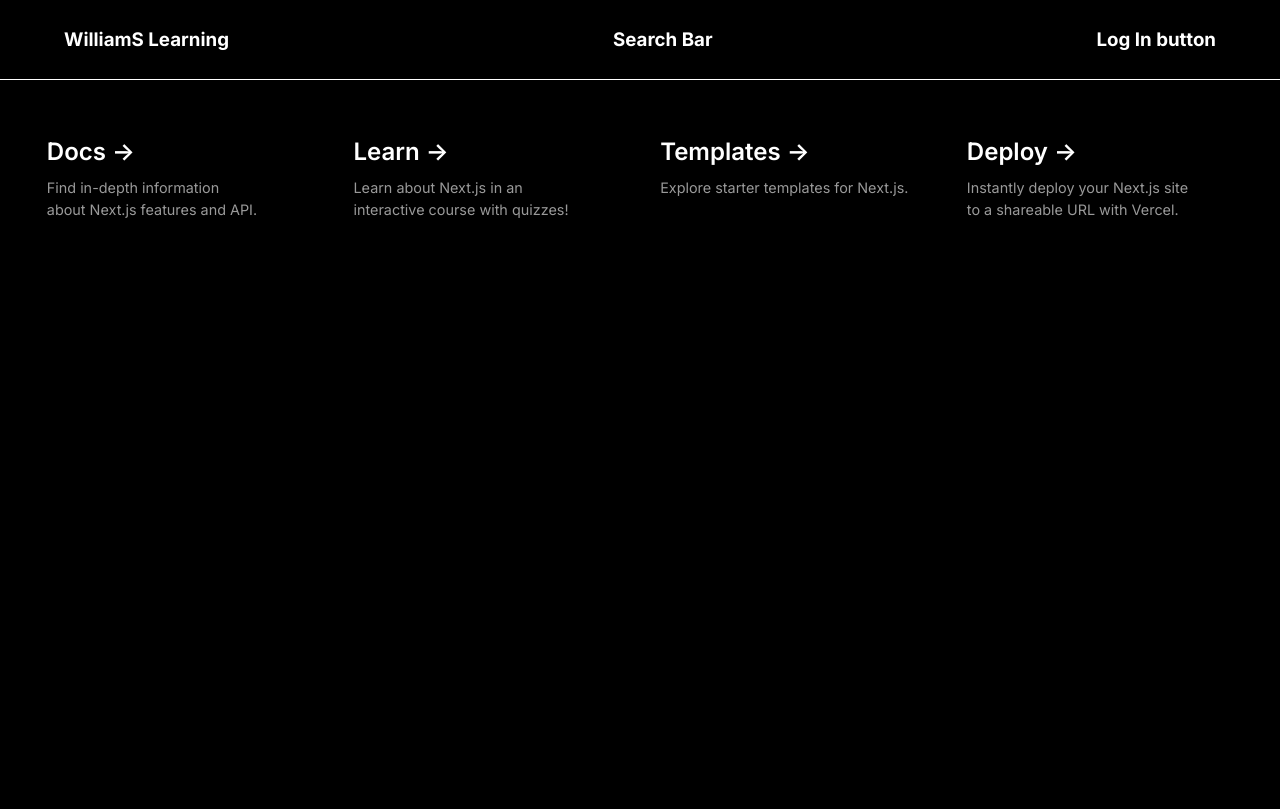
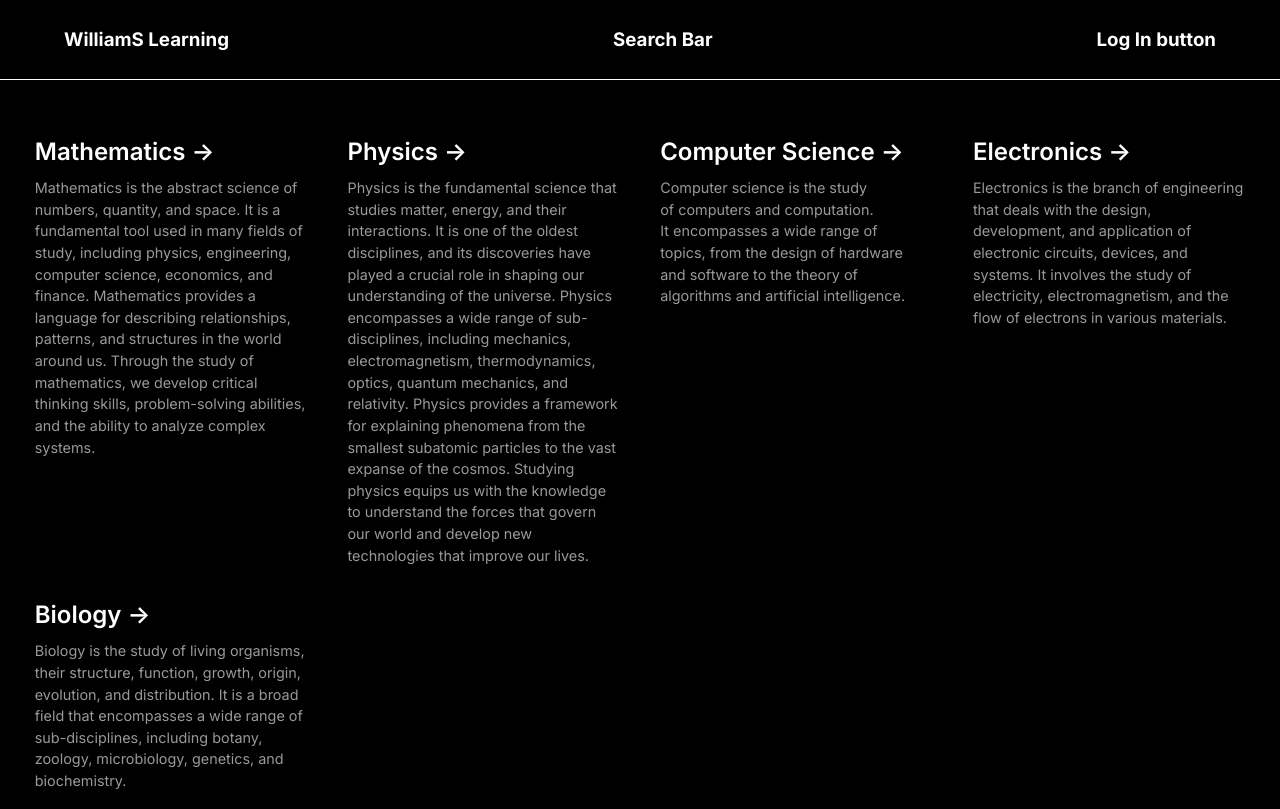
Before and after one commit to guillemsenabre/WilliamsLearning, a Next.js app in the folder Frontend/wlearning/: page / in a window 1280 px wide. Built offline with nearby package versions, Linux system fonts and the light colour scheme.

Commit message:
feat: dynamic cards ok

```diff
--- /dev/null
+++ b/Frontend/wlearning/app/components/card.tsx
@@ -0,0 +1,20 @@
+import styles from "../../styles/page.module.css"
+
+interface CardProps {
+  field: string;
+  description: string;
+  link: string;
+}
+
+const Card: React.FC<CardProps> = ({ field, description, link}) => {
+  return (
+    <a href={ link } className={styles.card}>
+    <h2>
+      { field } <span>-&gt;</span>
+    </h2>
+    <p>{ description }</p>
+  </a>
+  );
+}
+
+export default Card;
--- a/Frontend/wlearning/app/containers/mainBodyContainer.tsx
+++ b/Frontend/wlearning/app/containers/mainBodyContainer.tsx
@@ -1,57 +1,48 @@
 import styles from "../../styles/page.module.css"
+import Card from "../components/card";
+
+let cardData = [
+  {
+    field: "Mathematics",
+    description:
+      "Mathematics is the abstract science of numbers, quantity, and space. It is a fundamental tool used in many fields of study, including physics, engineering, computer science, economics, and finance. Mathematics provides a language for describing relationships, patterns, and structures in the world around us.  Through the study of mathematics, we develop critical thinking skills, problem-solving abilities, and the ability to analyze complex systems.",
+    link: "/math", // Adjust route based on your setup
+  },
+  {
+    field: "Physics",
+    description:
+      "Physics is the fundamental science that studies matter, energy, and their interactions. It is one of the oldest disciplines, and its discoveries have played a crucial role in shaping our understanding of the universe. Physics encompasses a wide range of sub-disciplines, including mechanics, electromagnetism, thermodynamics, optics, quantum mechanics, and relativity. Physics provides a framework for explaining phenomena from the smallest subatomic particles to the vast expanse of the cosmos. Studying physics equips us with the knowledge to understand the forces that govern our world and develop new technologies that improve our lives.",
+    link: "/physics", // Adjust route based on your setup
+  },
+  {
+    field: "Computer Science",
+    description:
+      "Computer science is the study of computers and computation. It encompasses a wide range of topics, from the design of hardware and software to the theory of algorithms and artificial intelligence.",
+    link: "/computer-science",
+  },
+  {
+    field: "Electronics",
+    description:
+      "Electronics is the branch of engineering that deals with the design, development, and application of electronic circuits, devices, and systems. It involves the study of electricity, electromagnetism, and the flow of electrons in various materials.",
+    link: "/electronics",
+  },
+  {
+    field: "Biology",
+    description:
+      "Biology is the study of living organisms, their structure, function, growth, origin, evolution, and distribution. It is a broad field that encompasses a wide range of sub-disciplines, including botany, zoology, microbiology, genetics, and biochemistry.",
+    link: "/biology",
+  },
+];
+
 
 const MainBodyContainer: React.FC = () => {
   return (
     <div className={styles.grid}>
-      <a
-        /*href=""*/
-        className={styles.card}
-      >
-        <h2>
-          Docs <span>-&gt;</span>
-        </h2>
-        <p>Find in-depth information about Next.js features and API.</p>
-      </a>
-
-      <a
-        href="https://nextjs.org/learn?utm_source=create-next-app&utm_medium=appdir-template&utm_campaign=create-next-app"
-        className={styles.card}
-        target="_blank"
-        rel="noopener noreferrer"
-      >
-        <h2>
-          Learn <span>-&gt;</span>
-        </h2>
-        <p>Learn about Next.js in an interactive course with&nbsp;quizzes!</p>
-      </a>
-
-      <a
-        href="https://vercel.com/templates?framework=next.js&utm_source=create-next-app&utm_medium=appdir-template&utm_campaign=create-next-app"
-        className={styles.card}
-        target="_blank"
-        rel="noopener noreferrer"
-      >
-        <h2>
-          Templates <span>-&gt;</span>
-        </h2>
-        <p>Explore starter templates for Next.js.</p>
-      </a>
-
-      <a
-        href="https://vercel.com/new?utm_source=create-next-app&utm_medium=appdir-template&utm_campaign=create-next-app"
-        className={styles.card}
-        target="_blank"
-        rel="noopener noreferrer"
-      >
-        <h2>
-          Deploy <span>-&gt;</span>
-        </h2>
-        <p>
-          Instantly deploy your Next.js site to a shareable URL with Vercel.
-        </p>
-      </a>
+      {cardData.map((card) => (
+        <Card key={card.field} {...card} /> //NOTE - card.field is the identifier, then all props are unpacked.
+      ))}
     </div>
-  )
+  );
 }
 
 export default MainBodyContainer;
```
